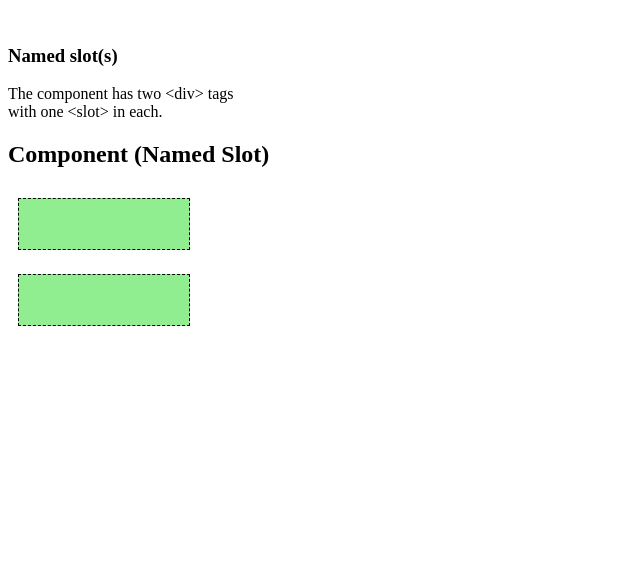
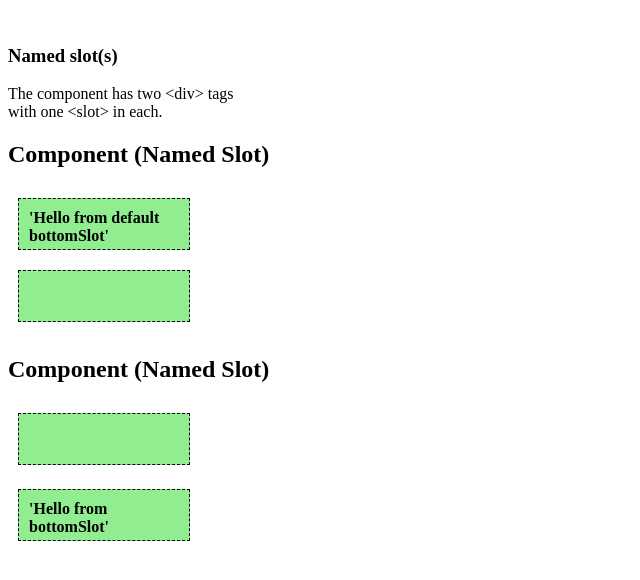
Before and after one commit to erymn/learn-vujs-w3s, a Vue app in the folder ScaleUp/firstsfc/: page / in a window 1280 px wide. Shown: the top 580 px of the page, without its empty margins (0-640 px from the left). Built offline with nearby package versions, Linux system fonts and the light colour scheme.

Commit message:
v-slot default

```diff
--- a/ScaleUp/firstsfc/src/App4.vue
+++ b/ScaleUp/firstsfc/src/App4.vue
@@ -2,7 +2,10 @@
     <br />
     <h3>Named slot(s)</h3>
     <p>The component has two &lt;div&gt; tags with one &lt;slot&gt; in each.</p>
-    <slot-name v-slot="bottomSlot">
+    <slot-name v-slot:default>
+        'Hello from default bottomSlot'
+    </slot-name>
+    <slot-name v-slot:bottomSlot>
         'Hello from bottomSlot'
     </slot-name>
 </template>
--- a/ScaleUp/firstsfc/src/components/SlotName.vue
+++ b/ScaleUp/firstsfc/src/components/SlotName.vue
@@ -1,8 +1,9 @@
 <template>
     <h2>Component (Named Slot)</h2>
     <div>
-        <slot name="topSlot">
-        </slot>
+        <slot></slot>
+        <!-- <slot name="topSlot">
+        </slot> -->
     </div>
     <div>
         <slot name="bottomSlot">
```
